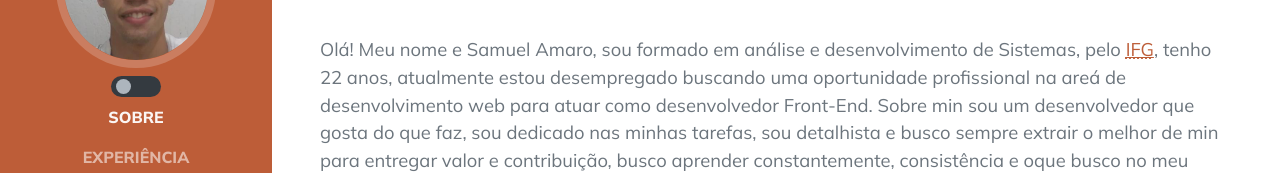
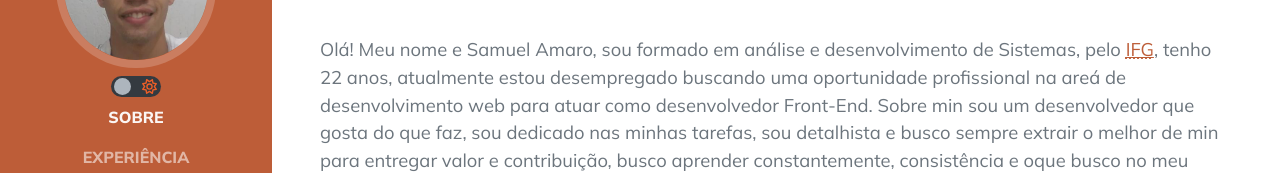
Before and after one commit to Samuel-Amaro/portfolio-web, a React (Create React App) app: page / in a window 1280 px wide. Shown: the part 278-451 px from the top of the page. Built offline with nearby package versions, Linux system fonts and the light colour scheme; a web font is replaced by a local one.

Commit message:
refatoração do widget switch, tornando acessivel é add icons

```diff
--- a/src/components/NavBar.css
+++ b/src/components/NavBar.css
@@ -26,7 +26,7 @@
   margin: 0 15px 0 0;
 }
 
-.switch-theme {
+.switch {
   display: flex;
   flex-flow: row nowrap;
   align-items: center;
@@ -40,7 +40,11 @@
   margin: 0 15px 0 0;
 }
 
-.option-theme,
+.switch:focus .switch-controler, .switch:hover .switch-controler{
+  box-shadow: 1px 1px 3px 2px var(--bs-orange), -1px -1px 3px 2px var(--bs-orange);
+}
+
+/*.option-theme,
 .switch-controler {
   appearance: none;
   -moz-appearance: none;
@@ -50,28 +54,62 @@
   width: 50%;
   height: 15px;
   cursor: pointer;
-}
+}*/
 
 .switch-controler {
+  appearance: none;
+  -moz-appearance: none;
+  -webkit-appearance: none;
+  display: block;
+  border: none;
+  height: 17px;
+  width: 17px;
+  cursor: pointer;
   background-color: var(--bg-switch-controler);
-  width: 15px;
   position: absolute;
-  left: 5px;
+  left: 3px;
   border-radius: 50%;
-  top: 3px;
+  top: 2px;
   transition: all 0.3s;
 }
 
-.switch-controler:hover {
+/*.switch-controler:hover {
   background-color: var(--hover-switche-controler);
-}
+}*/
 
-.option-theme[value="light"]:checked ~ .switch-controler {
+/*.option-theme[value="light"]:checked ~ .switch-controler {
   left: 5px;
 }
 
 .option-theme[value="dark"]:checked ~ .switch-controler {
   left: 30.5px;
+}*/
+
+.switch[aria-checked="false"] .switch-controler {
+  left: 3px;
+}
+
+.switch[aria-checked="true"] .switch-controler{
+  left: 30px;
+}
+
+.switch__icon{
+  display: block;
+}
+
+.switch__icons{
+  display: flex;
+  flex-flow: row nowrap;
+  align-items: center;
+  justify-content: space-between;
+  width: 100%;
+  padding: 4px;
+}
+
+.icon{
+  color: var(--color-icon-switch);
+  width: 15px;
+  height: 15px;
 }
 
 .main__button-menu {
@@ -171,7 +209,7 @@
     flex-basis: auto;
   }
 
-  .switch-theme {
+  .switch {
     margin: 0;
   }
 
--- a/src/components/NavBar.js
+++ b/src/components/NavBar.js
@@ -4,7 +4,8 @@ import Link from "./Link";
 import { useState } from "react";
 import { ThemeContext } from "./ThemeContext";
 import { FontAwesomeIcon } from "@fortawesome/react-fontawesome";
-import { faBars } from "@fortawesome/free-solid-svg-icons";
+import { faBars} from "@fortawesome/free-solid-svg-icons";
+import {faSun, faMoon} from "@fortawesome/free-regular-svg-icons"
 
 export default function NavBar(props) {
   const [btnIsPressed, setBtnIsPressed] = useState(false);
@@ -30,6 +31,17 @@ export default function NavBar(props) {
     }
   }
 
+  function toggleStatus(event) {
+    let state = '';
+    if(event.currentTarget.getAttribute("aria-checked") === 'true') {
+     state = 'false';
+    }else{
+      state = 'true';
+    }
+    event.currentTarget.setAttribute("aria-checked", state);
+
+  }
+
   window.addEventListener("scroll", onActiveItemMenuScroll);
 
   function onActiveItemMenuScroll(event) {
@@ -50,40 +62,41 @@ export default function NavBar(props) {
       </div>
       <ThemeContext.Consumer>
         {({ theme, toggleTheme }) => (
-          <div className="switch-theme">
-            <input
-              type="radio"
-              id="theme-light"
-              name="option-theme"
-              aria-label="Option theme light"
-              value="light"
-              className="option-theme"
-              title="Option Theme light"
-              onChange={(event) => {
-                toggleTheme(event.target.value);
-              }}
-              checked={theme === "light" ? true : false}
-            />
-            <input
-              type="radio"
-              id="theme-dark"
-              name="option-theme"
-              aria-label="Option theme dark"
-              value="dark"
-              className="option-theme"
-              title="Option Theme Dark"
-              onChange={(event) => {
-                toggleTheme(event.target.value);
-              }}
-              checked={theme === "dark" ? true : false}
-            />
-            <button
-              type="button"
+          <div
+            className="switch"
+            role="switch"
+            aria-checked={theme === "light" ? false : true}
+            onPointerDown={(event) => {
+              toggleStatus(event);
+              toggleTheme(event.currentTarget.getAttribute("aria-checked") === 'true' ? "dark" : "light");
+            }}
+            aria-label="Alternador de esquema de cores desde site"
+            onKeyDown={(event) => {
+              if (event.key === "Enter" || event.key === " ") {
+                toggleStatus(event);
+                toggleTheme(
+                  event.currentTarget.getAttribute("aria-checked") === "true"
+                    ? "dark"
+                    : "light"
+                );
+              }
+            }}
+            tabIndex="0"
+          >
+            <div className="switch__icons">
+              <span className="switch__icon">
+                <FontAwesomeIcon icon={faMoon} className="icon" />
+              </span>
+              <span className="switch__icon">
+                <FontAwesomeIcon icon={faSun} className="icon" />
+              </span>
+            </div>
+            <span
               className="switch-controler"
-              aria-pressed="mixed"
-              aria-label="Switch Controller to toggle themes"
-              title="Toggle Theme"
-            ></button>
+              aria-label="Switch Controlador para alternar temas"
+              title="Controlador esquema de cores usado neste site"
+              tabIndex="0"
+            ></span>
           </div>
         )}
       </ThemeContext.Consumer>
--- a/src/index.css
+++ b/src/index.css
@@ -63,6 +63,7 @@
   --shadow-button-menu_color-link: var(--shadow-menu_color-link);
   --hover-link: var(--color-hover-link);
   --hover-switche-controler: var(--hover-switch);
+  --color-icon-switch: var(--color-05);
   /*section about*/
   --text-title: var(--bs-gray-dark);
   --text-title-name-emph_date-betewen: rgba(189, 93, 56, 1);
@@ -139,4 +140,5 @@ body {
   --border-color-project-link: var(--color-05);
   --color-hover-project-link: var(--color-05);
   --text-tecnology: var(--bs-gray-500);
+  --color-icon-switch: var(--bs-gray-800);
 }
```
